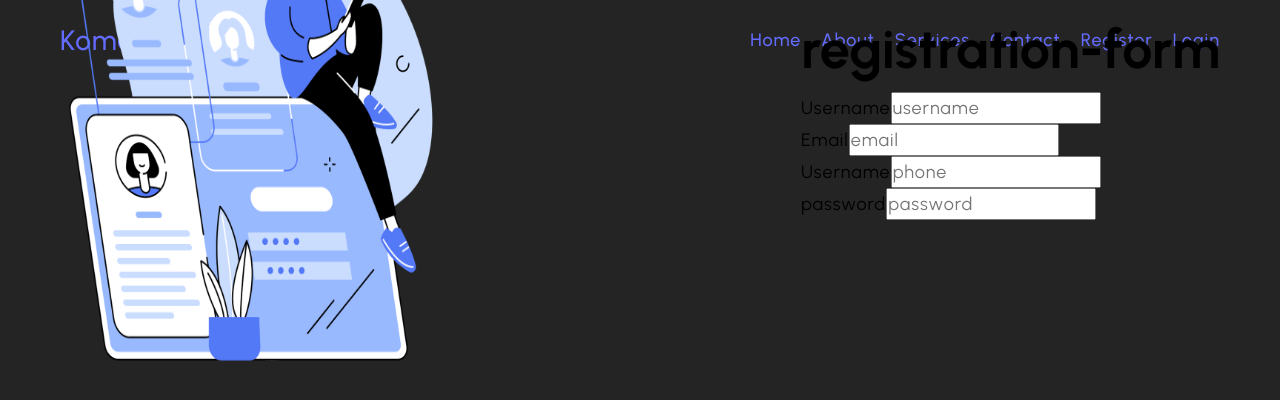
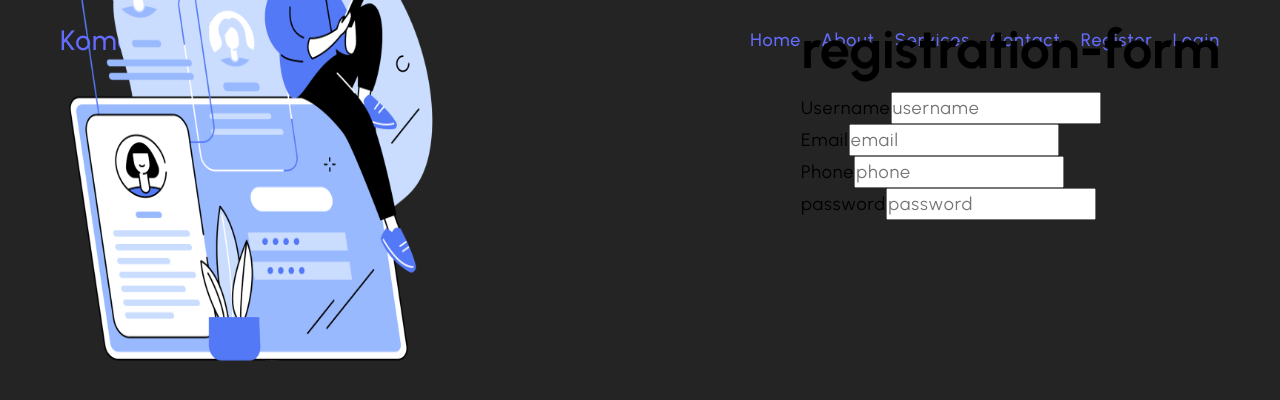
Before and after one commit to Komalmalkani/Mern_Auth_App, a React (Vite) app in the folder client/: page /register in a window 1280 px wide. Shown: the top 400 px of the page. Built offline with nearby package versions, Linux system fonts and the light colour scheme.

Commit message:
Registration page

```diff
--- a/client/src/Pages/Register.jsx
+++ b/client/src/Pages/Register.jsx
@@ -29,7 +29,7 @@ const Register = () => {
             <input type='email' name='email' placeholder='email'  id='email' required autoComplete='off'/>
           </div>
           <div>
-            <label htmlFor='phone'>Username</label>
+            <label htmlFor='phone'>Phone</label>
             <input type='number' name='phone' placeholder='phone'  id='phone' required autoComplete='off'/>
           </div>
           <div>
```
